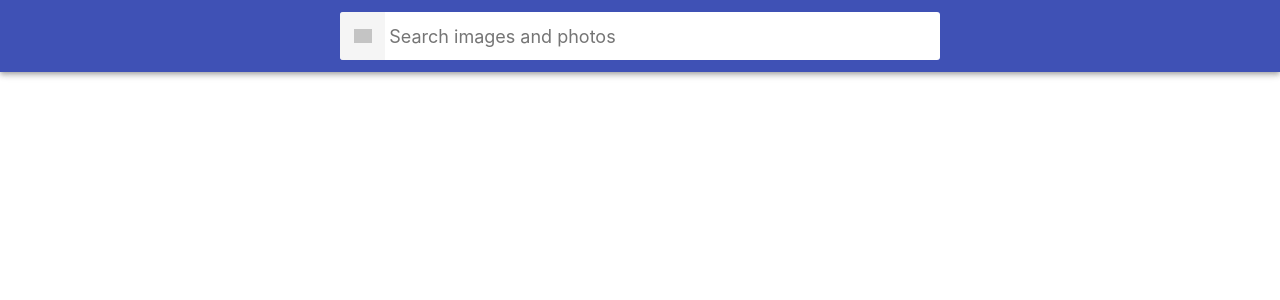
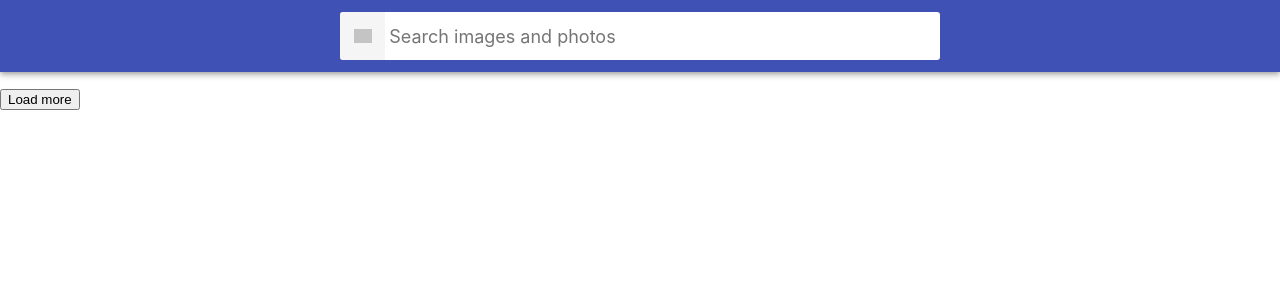
Before and after one commit to AndriiSorokin/react-hw-03-image-finder, a React (Create React App) app: page / in a window 1280 px wide. Shown: the top 300 px of the page. Built offline with nearby package versions, Linux system fonts and the light colour scheme; grey boxes are pictures that could not be loaded; the HTML template or start-up script is replaced by a standard one.

Commit message:
wokr search and pagination

```diff
--- a/src/App.js
+++ b/src/App.js
@@ -5,18 +5,31 @@ import Searchbar from './components/Searchbar/Searchbar';
 class App extends Component {
   state = {
     images: [],
+    page: 1,
+    searchQuery: '',
   };
-  componentDidMount() {}
 
-  searchQuery = query => {
+  componentDidUpdate(prevProps, prevState) {
+    if (prevState.searchQuery !== this.state.searchQuery) {
+      this.searchImages();
+    }
+  }
+
+  onChangeQuery = query => {
+    this.setState({ searchQuery: query });
+  };
+  // https: //pixabay.com/api/?q=что_искать&page=номер_страницы&key=твой_ключ&image_type=photo&orientation=horizontal&per_page=12
+  searchImages = () => {
+    const { page, searchQuery } = this.state;
     axios
       .get(
-        `https://pixabay.com/api/?q=${query}&page=1&key=18687503-307ceda9bac4583df41d15aed&image_type=photo&orientation=horizontal&per_page=12`,
+        `https://pixabay.com/api/?q=${searchQuery}&page=${page}&key=18687503-307ceda9bac4583df41d15aed&image_type=photo&orientation=horizontal&per_page=12`,
       )
       .then(img => {
-        this.setState({
-          images: img.data.hits,
-        });
+        this.setState(prevState => ({
+          images: [...prevState.images, ...img.data.hits],
+          page: prevState.page + 1,
+        }));
       });
   };
 
@@ -24,7 +37,7 @@ class App extends Component {
     const { images } = this.state;
     return (
       <div>
-        <Searchbar onSubmit={this.searchQuery} />
+        <Searchbar onSubmit={this.onChangeQuery} />
         <ul>
           {images.map(img => (
             <li key={img.id}>
@@ -32,6 +45,9 @@ class App extends Component {
             </li>
           ))}
         </ul>
+        <button onClick={this.searchImages} type="submit">
+          Load more
+        </button>
       </div>
     );
   }
--- a/src/components/Searchbar/Searchbar.js
+++ b/src/components/Searchbar/Searchbar.js
@@ -13,6 +13,8 @@ class Searchbar extends Component {
   handleSubmit = e => {
     e.preventDefault();
     this.props.onSubmit(this.state.query);
+
+    this.setState({ query: '' });
   };
   render() {
     return (
```
